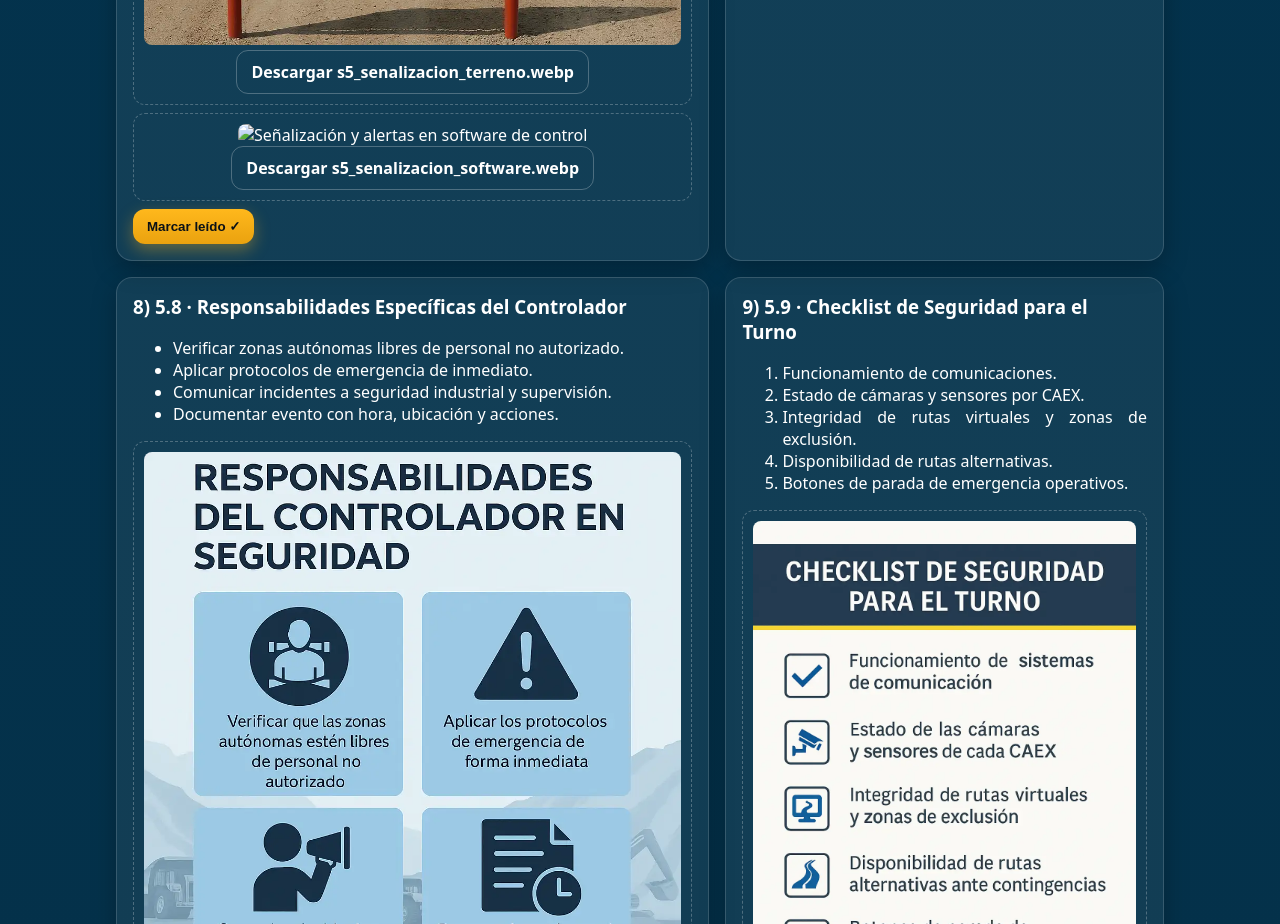
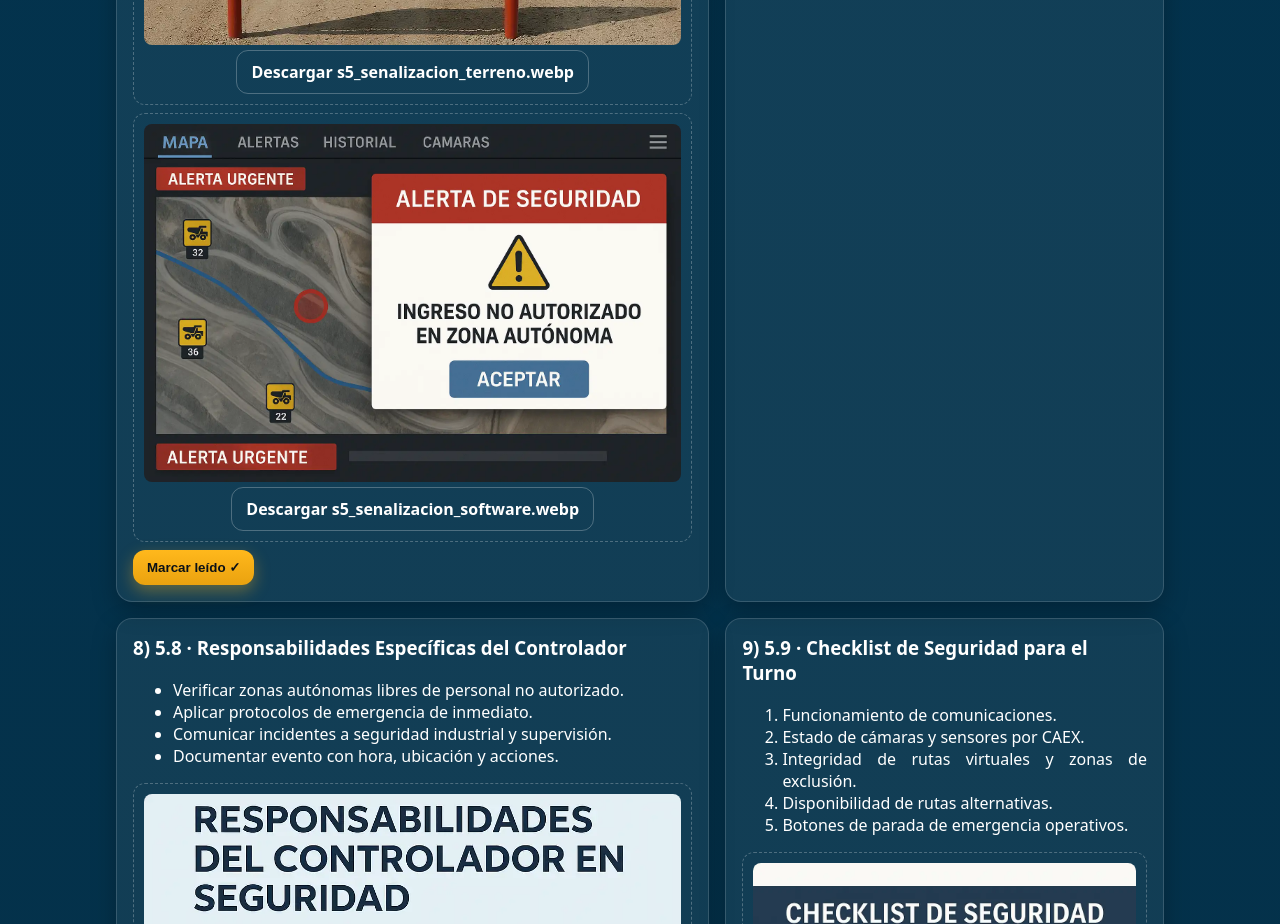
Before and after one commit to Anupro360/anupro360.github.io, a plain HTML site: page Controlador Terreno/Módulo 3/seccion5_protocolos.html in a window 1280 px wide. Shown: the part 6500-7424 px from the top of the page. Drawn offline with Linux system fonts and the light colour scheme.

Commit message:
Add files via upload

```diff
--- a/Controlador Terreno/Módulo 3/seccion5_protocolos.html
+++ b/Controlador Terreno/Módulo 3/seccion5_protocolos.html
@@ -248,7 +248,7 @@
       <a class="btn-ghost" href="s5_senalizacion_terreno.webp" download>Descargar s5_senalizacion_terreno.webp</a>
     </div>
     <div class="figure">
-      <img src="as5_senalizacion_software.webp" alt="Señalización y alertas en software de control"/>
+      <img src="s5_senalizacion_software.webp" alt="Señalización y alertas en software de control"/>
       <a class="btn-ghost" href="s5_senalizacion_software.webp" download>Descargar s5_senalizacion_software.webp</a>
     </div>
   </section>
```
